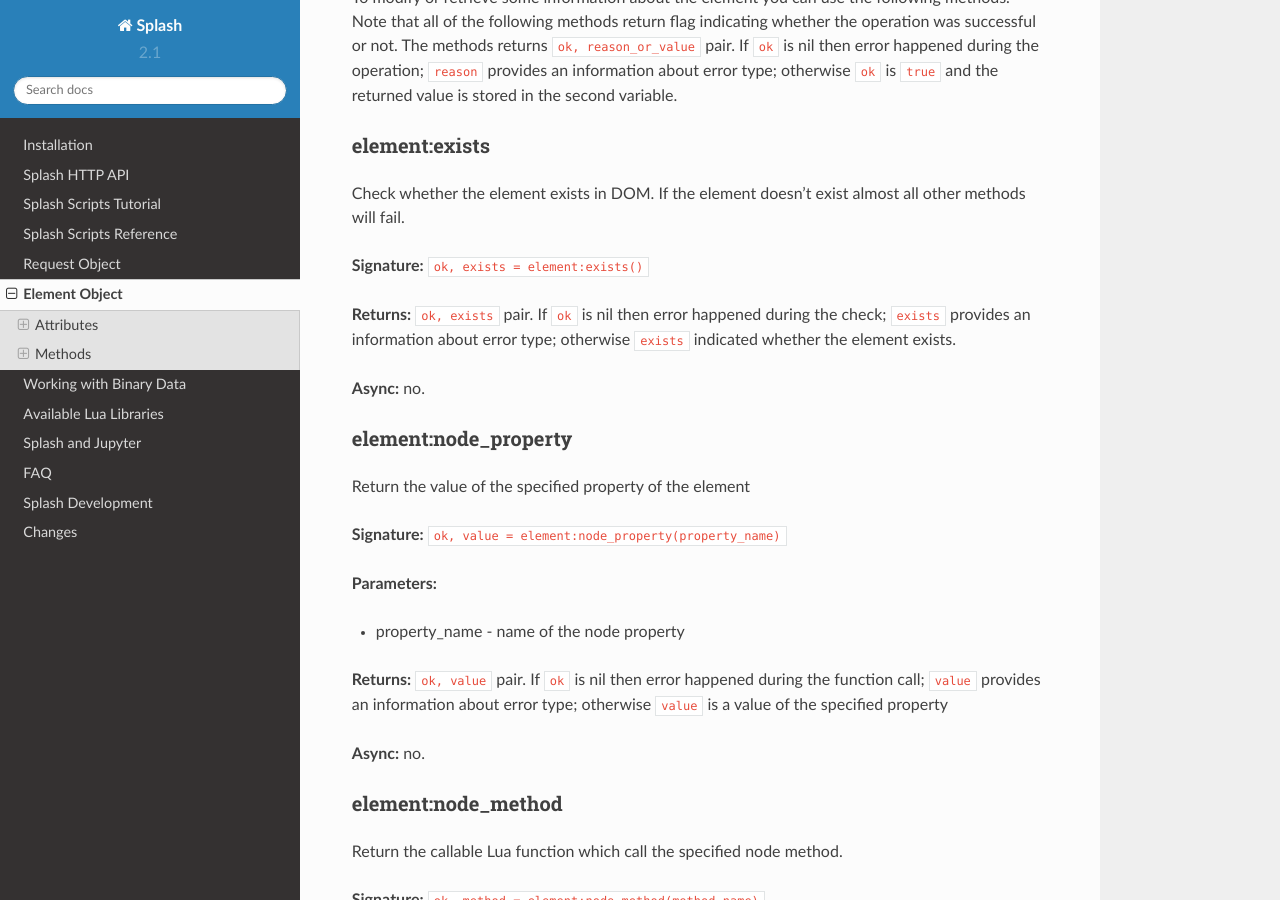
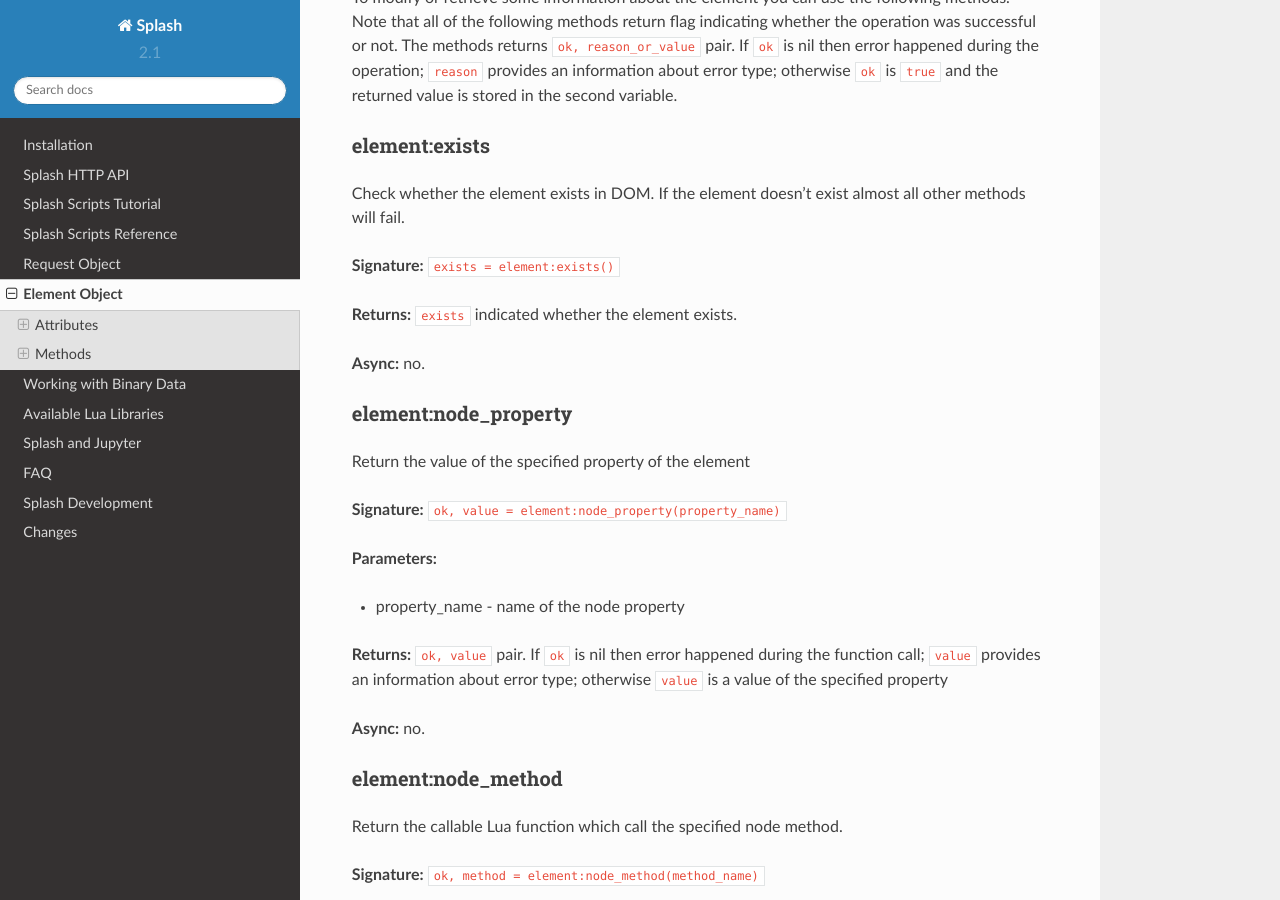
Before and after one commit to scrapinghub/splash, a Sphinx documentation site: the page built from docs/scripting-element-object.rst, in a window 1280 px wide and 900 px high, scrolled down 480 px. Built offline with Sphinx 7.4.7 and the Read the Docs theme 2.0.0, drawn with Linux system fonts in a browser that asks for light colours; pages that are not in the unit, such as notebooks, are missing from menus.

Commit message:
remove flag return from element:exists()

```diff
--- a/docs/scripting-element-object.rst
+++ b/docs/scripting-element-object.rst
@@ -37,11 +37,9 @@
 Check whether the element exists in DOM. If the element doesn't exist almost all other
 methods will fail.
 
-**Signature:** ``ok, exists = element:exists()``
+**Signature:** ``exists = element:exists()``
 
-**Returns:** ``ok, exists`` pair. If ``ok`` is nil then error happened during the check;
-``exists`` provides an information about error type; otherwise ``exists`` indicated whether
-the element exists.
+**Returns:** ``exists`` indicated whether the element exists.
 
 **Async:** no.
 
```
Also changed, not shown: 2 other files.
